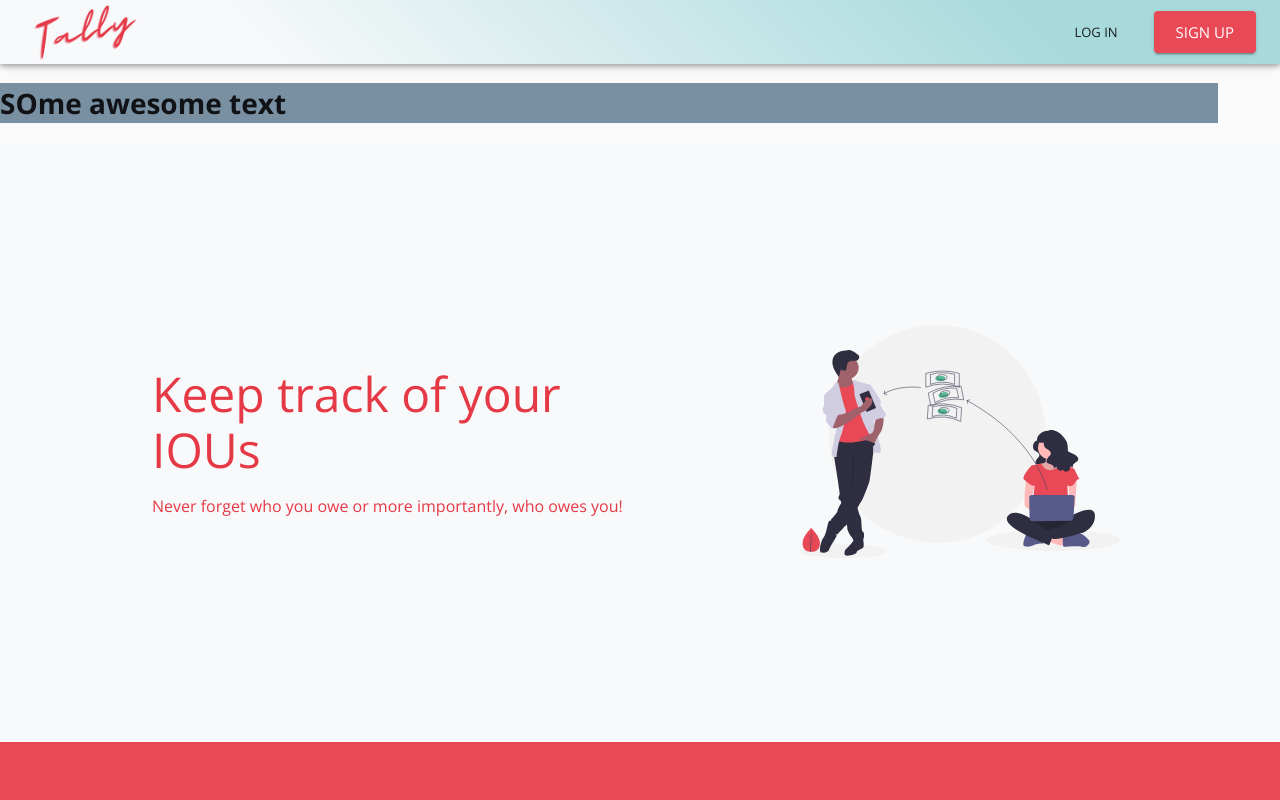
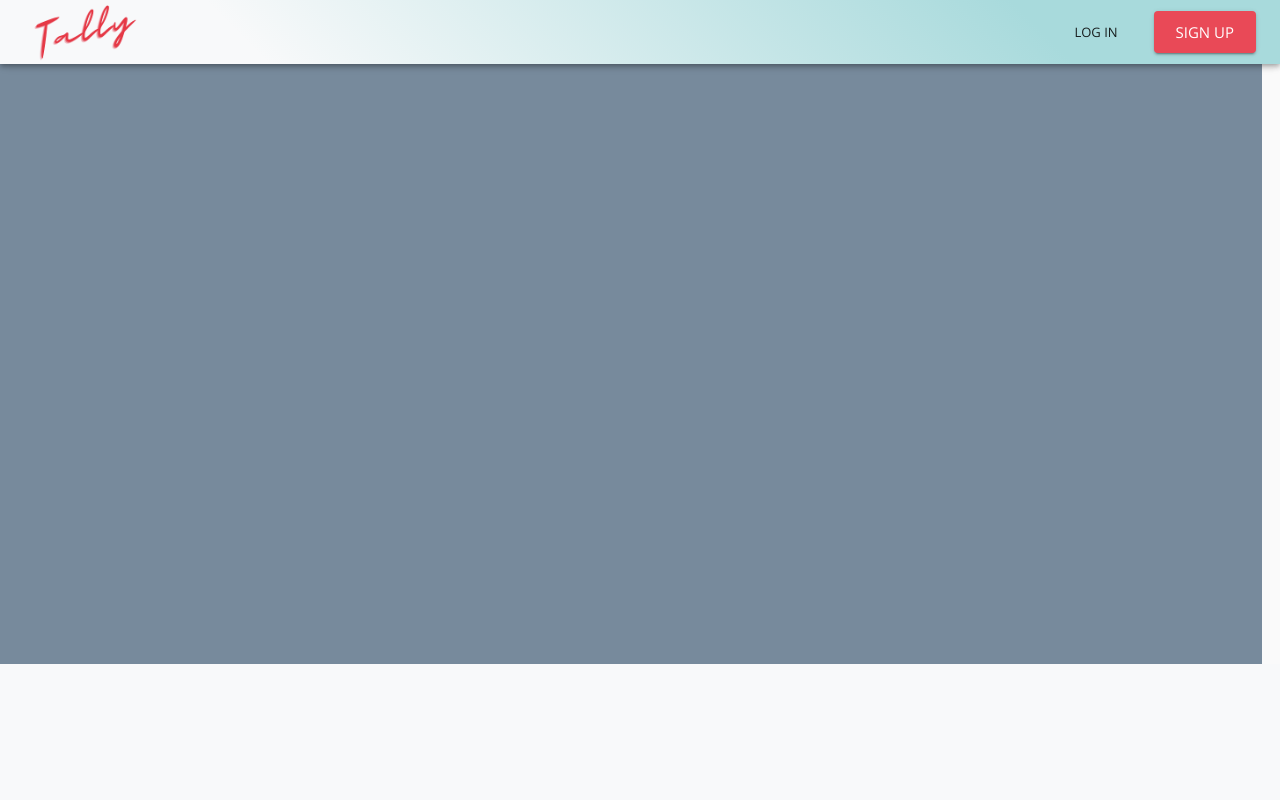
Before and after one commit to awalemandi/tally, a React (Create React App) app: page / in a window 1280 px wide. Shown: the top 800 px of the page. Built offline with nearby package versions, Linux system fonts and the light colour scheme.

Commit message:
added spring animation to hero section

```diff
--- a/src/components/common/heroSection/HeroSection.tsx
+++ b/src/components/common/heroSection/HeroSection.tsx
@@ -6,8 +6,7 @@ const useStyles = makeStyles(theme => ({
 	heroContainer: {
 		width: '100%',
 		height: 600,
-        position: 'relative',
-        // willChange: 'width, height, left, top'
+		// willChange: 'width, height, left, top'
 	},
 }));
 
@@ -54,10 +53,8 @@ function HeroSection() {
 		},
 	});
 	return (
-		<div>
-			<animated.div className={classes.heroContainer} style={props}>
-				<h1>SOme awesome text</h1>
-			</animated.div>
+		<div className={classes.heroContainer}>
+			<animated.div style={props} />
 		</div>
 	);
 }
```
Also changed, not shown: 1 other file (tests, documents, lock files or other folders).
